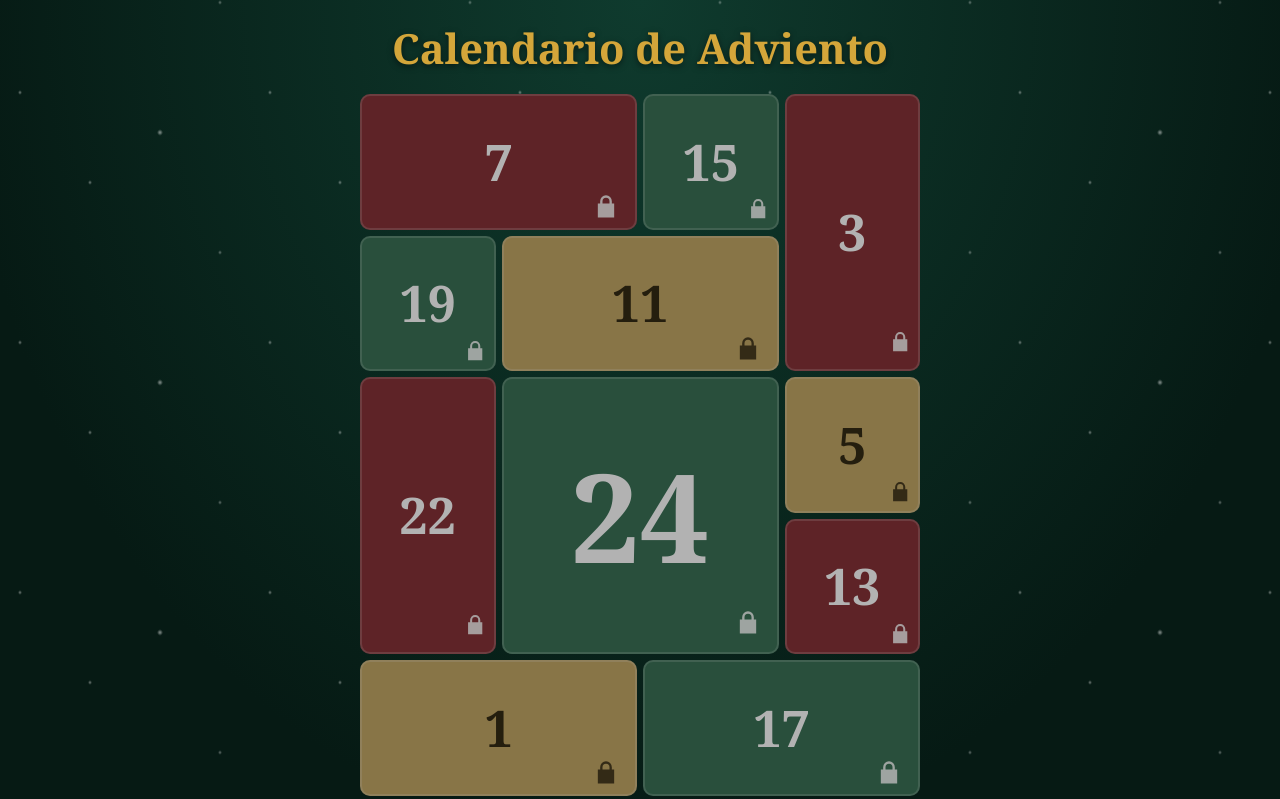
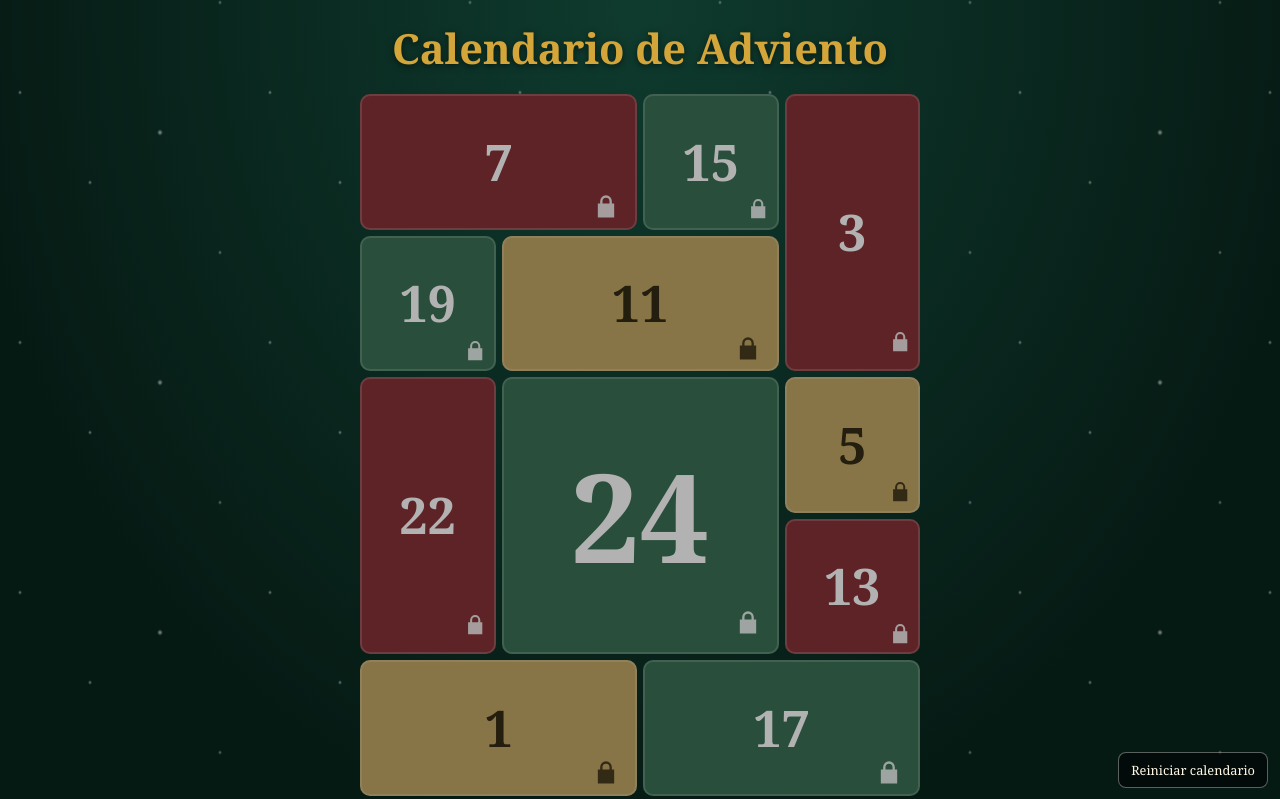
Before and after one commit to VictorSimon18/Adviento, a plain HTML site: page index.html in a window 1280 px wide. Shown: the top 799 px of the page. Drawn offline with Linux system fonts and the light colour scheme.

Commit message:
Botón provisional para reiniciar el calendario
Co-Authored-By: Claude Sonnet 5.5 <noreply@anthropic.com>

```diff
--- a/app.js
+++ b/app.js
@@ -277,3 +277,11 @@ document.addEventListener("keydown", e => {
 });
 
 construirTablero();
+
+// PROVISIONAL: botón "Reiniciar calendario" (borra las celdas abiertas guardadas)
+document.getElementById("reiniciar").addEventListener("click", () => {
+  if (!confirm("¿Cerrar todas las celdas abiertas?")) return;
+  abiertas.clear();
+  try { localStorage.removeItem(CLAVE_STORAGE); } catch (e) { /* sin storage */ }
+  Object.keys(celdas).forEach(d => actualizarCelda(+d));
+});
--- a/index.html
+++ b/index.html
@@ -16,6 +16,9 @@
     </div>
   </main>
 
+  <!-- PROVISIONAL: borrar este botón (y su código en app.js / style.css) antes de publicar -->
+  <button type="button" id="reiniciar" class="reiniciar">Reiniciar calendario</button>
+
   <!-- Aviso breve (celdas bloqueadas) -->
   <div id="aviso" class="aviso" role="status" aria-live="polite"></div>
 
--- a/style.css
+++ b/style.css
@@ -173,6 +173,23 @@ h1 {
   100% { transform: perspective(600px) rotateY(0); }
 }
 
+/* ---------- Botón provisional de reinicio ---------- */
+.reiniciar {
+  position: fixed;
+  right: 12px;
+  bottom: 12px;
+  z-index: 5;
+  padding: 8px 12px;
+  border: 1px solid rgba(255, 255, 255, .35);
+  border-radius: 8px;
+  background: rgba(0, 0, 0, .55);
+  color: var(--texto);
+  font: .8rem Georgia, serif;
+  cursor: pointer;
+}
+.reiniciar:hover { background: rgba(0, 0, 0, .8); }
+.reiniciar:focus-visible { outline: 3px solid #fff; outline-offset: 2px; }
+
 /* ---------- Aviso ---------- */
 .aviso {
   position: fixed;
```
